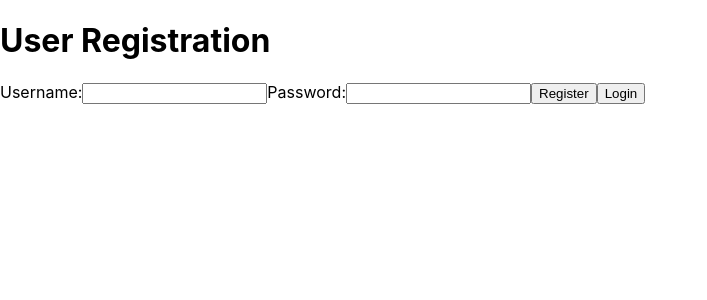
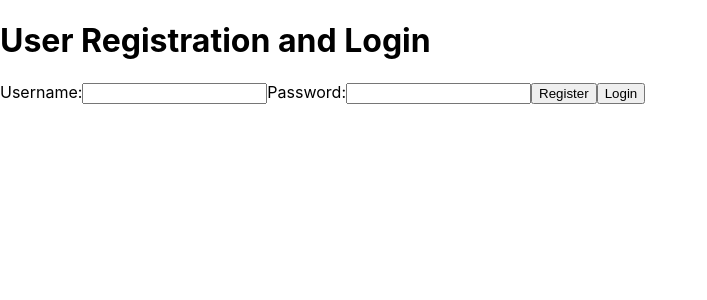
Before and after one commit to momoney1/lamdaBackend, a React (Create React App) app in the folder client/: page / in a window 1280 px wide. Shown: the top 300 px of the page, without its empty margins (0-707 px from the left). Built offline with nearby package versions, Linux system fonts and the light colour scheme; no server answers; what amazon-cognito-identity-js, aws-amplify would draw is missing.

Commit message:
added re-route capability to landing page where user can make queries to backend

```diff
--- a/client/src/App.js
+++ b/client/src/App.js
@@ -11,6 +11,11 @@ import Status from './Status';
 import {Routes, Route } from 'react-router-dom'
 import PrivateRoute from './privateRoute';
 import { Amplify, Auth } from 'aws-amplify';
+import {Link, useNavigate, redirect, useLocation } from 'react-router-dom'
+import { BrowserRouter as Router} from 'react-router-dom';
+import  Switch from 'react-router'
+
+
 
 /*Amplify.configure({
   Auth: {
@@ -41,6 +46,7 @@ const App = () => {
   };
  */
   const App = () => {
+    const navigate = useNavigate();
     const [username, setUsername] = useState('');
     const [password, setPassword] = useState('');
 
@@ -60,6 +66,7 @@ const App = () => {
         await axios.post('http://localhost:4000/login', { username, password });
         console.log('Login successful');
         // Handle success, e.g., store authentication token or redirect to dashboard
+        navigate('/search_bars');
       } catch (error) {
         console.error('Error logging in: ', error);
         // Handle error,
@@ -69,7 +76,7 @@ const App = () => {
   return (
 
     <div>
-    <h1>User Registration</h1>
+      <h1>User Registration and Login</h1>
       <form>
         <label htmlFor="username">Username:</label>
         <input
@@ -94,7 +101,12 @@ const App = () => {
           Login
         </button>
       </form>
+
+        <Routes>
+          <Route path="/search_bars" element={<SearchBar />} />
+        </Routes>
     </div>
+
 
   )
 }
```
Lines whose indentation alone changed are shown as unchanged.
